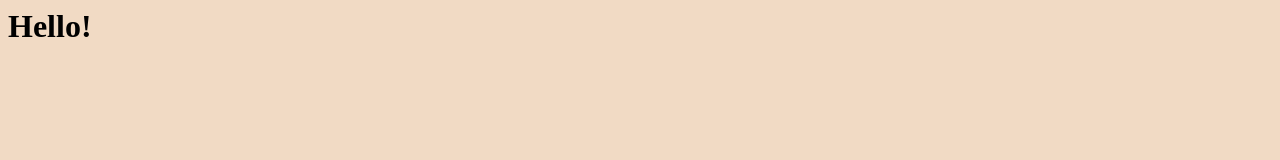
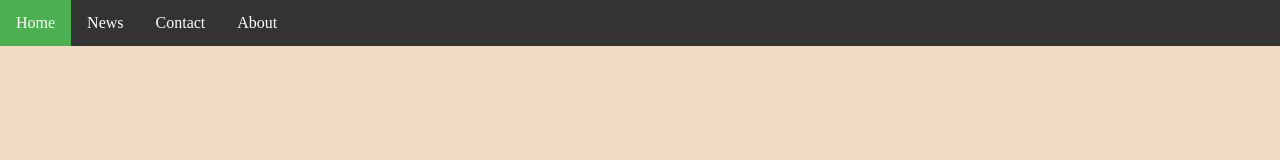
Before and after one commit to arnoldDevin/Website, a plain HTML site: page index.html in a window 1280 px wide. Drawn offline with Linux system fonts and the light colour scheme.

Commit message:
Test nav bar

```diff
--- a/index.html
+++ b/index.html
@@ -1,6 +1,51 @@
 <body bgcolor="#F1DAC4">
 <h1>Hello!</h1>
 
+<head> <style>
+body {margin:0;}
+
+ul {
+  list-style-type: none;
+  margin: 0;
+  padding: 0;
+  overflow: hidden;
+  background-color: #333;
+  position: fixed;
+  top: 0;
+  width: 100%;
+}
+
+li {
+  float: left;
+}
+
+li a {
+  display: block;
+  color: white;
+  text-align: center;
+  padding: 14px 16px;
+  text-decoration: none;
+}
+
+li a:hover:not(.active) {
+  background-color: #111;
+}
+
+.active {
+  background-color: #4CAF50;
+}
+</style>
+</head>
+<body>
+
+<ul>
+  <li><a class="active" href="#home">Home</a></li>
+  <li><a href="#news">News</a></li>
+  <li><a href="#contact">Contact</a></li>
+  <li><a href="#about">About</a></li>
+</ul>
+
+</body>
 
 
 
```
